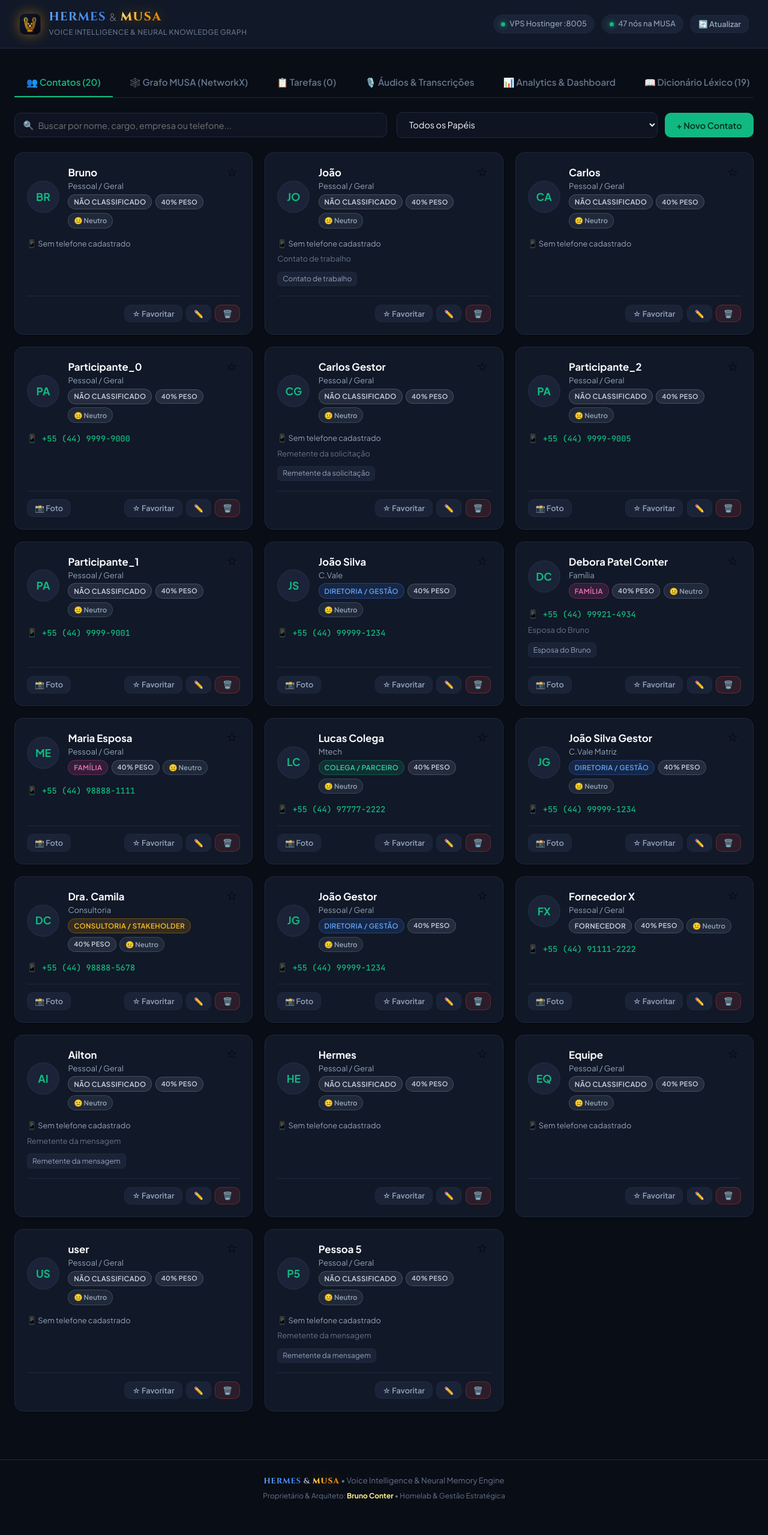
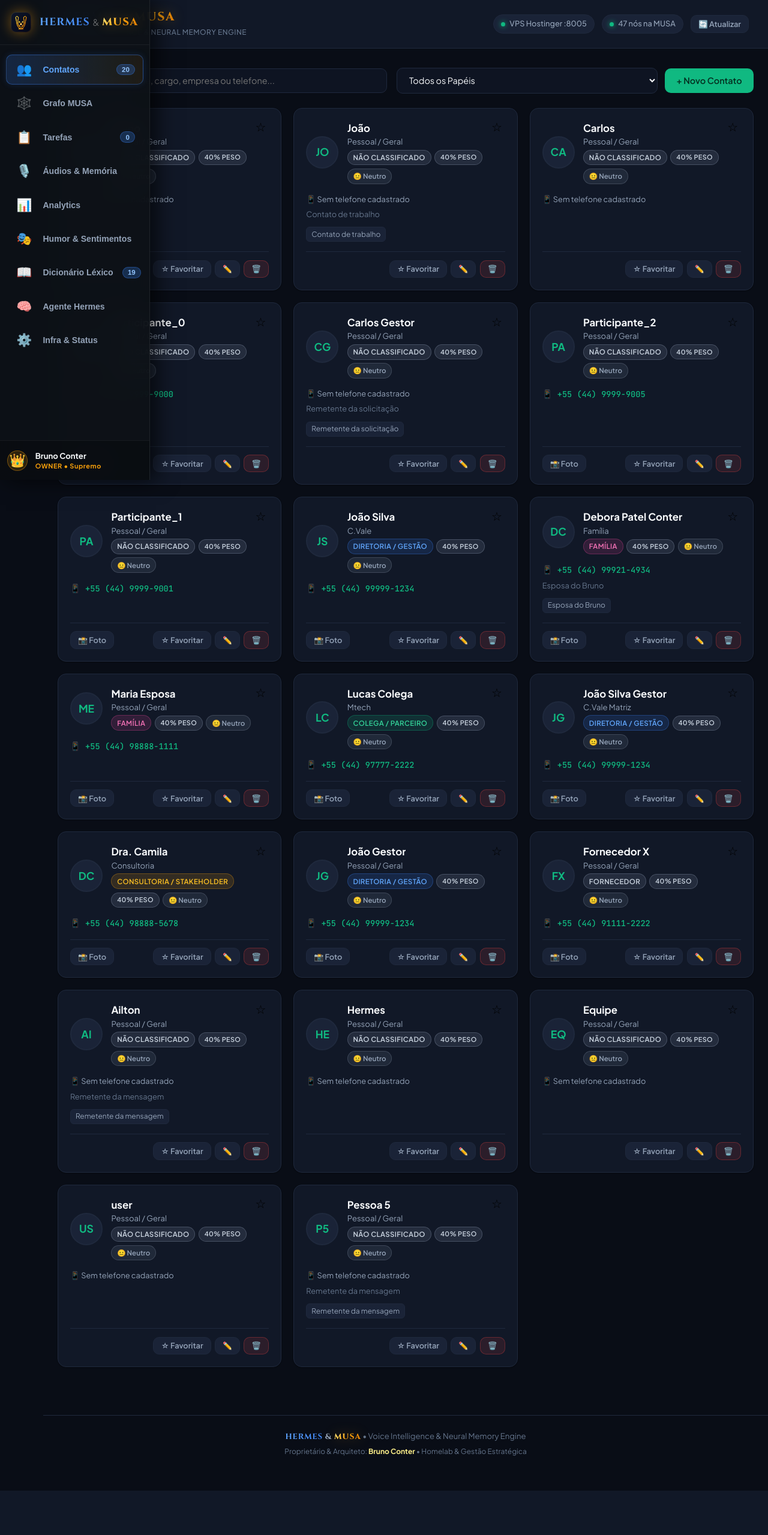
Before and after one commit to brunocorisco86/whisperzap, a FastAPI app: page / in a window 1280 px wide. Shown: the whole page at 60% size. After the commit the page ends 2485 px from the top, so only its background shows below. Run offline with FastAPI, Linux system fonts and the light colour scheme; data that the repository does not hold is empty; some libraries are stand-ins or nearby versions.

Commit message:
feat(ui): implementa sidebar retratil elegante com icones e expansao suave no hover

```diff
--- a/src/web/static/css/style.css
+++ b/src/web/static/css/style.css
@@ -49,9 +49,202 @@ body {
   line-height: 1.5;
   -webkit-font-smoothing: antialiased;
   min-height: 100vh;
-}
-
-/* Navbar */
+  padding-left: 72px;
+  transition: padding-left 0.2s ease;
+}
+
+/* ==========================================================================
+   ELEGANT EXPANDABLE SIDEBAR (HERMES & MUSA)
+   ========================================================================== */
+.app-sidebar {
+  position: fixed;
+  top: 0;
+  left: 0;
+  bottom: 0;
+  width: 72px;
+  background: rgba(13, 17, 23, 0.94);
+  backdrop-filter: blur(20px);
+  -webkit-backdrop-filter: blur(20px);
+  border-right: 1px solid rgba(255, 255, 255, 0.08);
+  box-shadow: 4px 0 24px rgba(0, 0, 0, 0.5);
+  z-index: 1000;
+  display: flex;
+  flex-direction: column;
+  transition: width 0.26s cubic-bezier(0.4, 0, 0.2, 1), box-shadow 0.26s ease;
+  overflow-x: hidden;
+  overflow-y: auto;
+}
+
+.app-sidebar:hover {
+  width: 250px;
+  box-shadow: 10px 0 35px rgba(0, 0, 0, 0.7);
+}
+
+.sidebar-header {
+  display: flex;
+  align-items: center;
+  gap: 0.85rem;
+  padding: 1.25rem 1.15rem;
+  border-bottom: 1px solid rgba(255, 255, 255, 0.06);
+  min-height: 70px;
+}
+
+.sidebar-logo {
+  width: 34px;
+  height: 34px;
+  min-width: 34px;
+  filter: drop-shadow(0 0 10px rgba(245, 158, 11, 0.45));
+}
+
+.sidebar-brand-text {
+  font-family: var(--font-display);
+  font-size: 1.1rem;
+  font-weight: 700;
+  white-space: nowrap;
+  opacity: 0;
+  transform: translateX(-10px);
+  transition: opacity 0.2s ease 0.04s, transform 0.2s ease 0.04s;
+  display: flex;
+  align-items: center;
+  gap: 0.3rem;
+}
+
+.app-sidebar:hover .sidebar-brand-text {
+  opacity: 1;
+  transform: translateX(0);
+}
+
+.sidebar-nav {
+  display: flex;
+  flex-direction: column;
+  gap: 0.4rem;
+  padding: 1rem 0.6rem;
+  flex: 1;
+}
+
+.sidebar-nav .tab-btn {
+  display: flex;
+  align-items: center;
+  gap: 0.95rem;
+  padding: 0.75rem 0.85rem;
+  border-radius: var(--radius-md);
+  color: var(--text-secondary);
+  border: 1px solid transparent;
+  background: transparent;
+  text-align: left;
+  cursor: pointer;
+  position: relative;
+  transition: all 0.18s ease;
+  width: 100%;
+  text-decoration: none;
+}
+
+.sidebar-nav .tab-btn:hover {
+  background: rgba(255, 255, 255, 0.06);
+  color: var(--text-primary);
+  border-color: rgba(255, 255, 255, 0.05);
+}
+
+.sidebar-nav .tab-btn.active {
+  background: linear-gradient(90deg, rgba(59, 130, 246, 0.2), rgba(245, 158, 11, 0.08));
+  border: 1px solid rgba(59, 130, 246, 0.4);
+  color: #60a5fa;
+  font-weight: 700;
+  box-shadow: 0 0 12px rgba(59, 130, 246, 0.15);
+}
+
+.tab-icon {
+  font-size: 1.3rem;
+  min-width: 32px;
+  text-align: center;
+  display: flex;
+  align-items: center;
+  justify-content: center;
+}
+
+.tab-label {
+  font-size: 0.88rem;
+  font-weight: 600;
+  white-space: nowrap;
+  opacity: 0;
+  transform: translateX(-10px);
+  transition: opacity 0.2s ease, transform 0.2s ease;
+  flex: 1;
+}
+
+.app-sidebar:hover .tab-label {
+  opacity: 1;
+  transform: translateX(0);
+}
+
+.tab-badge {
+  font-size: 0.72rem;
+  font-weight: 700;
+  padding: 0.15rem 0.5rem;
+  border-radius: var(--radius-full);
+  background: rgba(59, 130, 246, 0.25);
+  color: #93c5fd;
+  border: 1px solid rgba(59, 130, 246, 0.35);
+  opacity: 0;
+  transition: opacity 0.2s ease;
+}
+
+.app-sidebar:hover .tab-badge {
+  opacity: 1;
+}
+
+.sidebar-footer {
+  padding: 0.9rem 0.75rem;
+  border-top: 1px solid rgba(255, 255, 255, 0.06);
+  background: rgba(0, 0, 0, 0.25);
+}
+
+.sidebar-user {
+  display: flex;
+  align-items: center;
+  gap: 0.8rem;
+}
+
+.user-avatar-badge {
+  font-size: 1.35rem;
+  min-width: 34px;
+  height: 34px;
+  display: flex;
+  align-items: center;
+  justify-content: center;
+  background: rgba(245, 158, 11, 0.15);
+  border: 1px solid rgba(245, 158, 11, 0.4);
+  border-radius: var(--radius-full);
+}
+
+.sidebar-user-info {
+  display: flex;
+  flex-direction: column;
+  white-space: nowrap;
+  opacity: 0;
+  transform: translateX(-10px);
+  transition: opacity 0.2s ease, transform 0.2s ease;
+}
+
+.app-sidebar:hover .sidebar-user-info {
+  opacity: 1;
+  transform: translateX(0);
+}
+
+.sidebar-user-info .user-name {
+  font-size: 0.82rem;
+  font-weight: 700;
+  color: var(--text-primary);
+}
+
+.sidebar-user-info .user-role {
+  font-size: 0.68rem;
+  font-weight: 700;
+  color: #f59e0b;
+  letter-spacing: 0.05em;
+}
+
+/* Top Navbar */
 .navbar {
   display: flex;
   justify-content: space-between;
@@ -71,10 +264,6 @@ body {
   gap: 0.85rem;
 }
 
-.brand-icon {
-  font-size: 1.8rem;
-}
-
 .brand-title {
   font-family: var(--font-display);
   font-size: 1.25rem;
@@ -147,41 +336,9 @@ body {
 
 /* Container */
 .container {
-  max-width: 1280px;
+  max-width: 1320px;
   margin: 0 auto;
   padding: 2rem 1.5rem;
-}
-
-/* Tab Navigation */
-.tab-nav {
-  display: flex;
-  gap: 0.5rem;
-  border-bottom: 1px solid var(--border-subtle);
-  margin-bottom: 1.5rem;
-  overflow-x: auto;
-}
-
-.tab-btn {
-  background: none;
-  border: none;
-  color: var(--text-muted);
-  font-family: inherit;
-  font-size: 0.95rem;
-  font-weight: 600;
-  padding: 0.85rem 1.25rem;
-  cursor: pointer;
-  border-bottom: 2px solid transparent;
-  transition: all 0.15s ease;
-  white-space: nowrap;
-}
-
-.tab-btn:hover {
-  color: var(--text-primary);
-}
-
-.tab-btn.active {
-  color: var(--color-primary);
-  border-bottom-color: var(--color-primary);
 }
 
 /* Tab Content */
--- a/src/web/templates/index.html
+++ b/src/web/templates/index.html
@@ -16,17 +16,82 @@
 </head>
 <body>
 
+  <!-- Collapsible Icon Sidebar -->
+  <aside class="app-sidebar" id="app-sidebar">
+    <div class="sidebar-header">
+      <img src="/static/favicon.svg" alt="MUSA Icon" class="sidebar-logo">
+      <div class="sidebar-brand-text">
+        <span class="hermes-brand">HERMES</span>
+        <span class="ampersand">&</span>
+        <span class="musa-brand">MUSA</span>
+      </div>
+    </div>
+
+    <!-- Sidebar Navigation -->
+    <nav class="sidebar-nav">
+      <button class="tab-btn active" data-tab="tab-contacts" title="👥 Contatos Oficiais">
+        <span class="tab-icon">👥</span>
+        <span class="tab-label">Contatos</span>
+        <span class="tab-badge" id="count-contacts">0</span>
+      </button>
+      <button class="tab-btn" data-tab="tab-graph" title="🕸️ Grafo MUSA (NetworkX)">
+        <span class="tab-icon">🕸️</span>
+        <span class="tab-label">Grafo MUSA</span>
+      </button>
+      <button class="tab-btn" data-tab="tab-tasks" title="📋 Tarefas Operacionais">
+        <span class="tab-icon">📋</span>
+        <span class="tab-label">Tarefas</span>
+        <span class="tab-badge" id="count-tasks">0</span>
+      </button>
+      <button class="tab-btn" data-tab="tab-messages" title="🎙️ Áudios & Transcrições">
+        <span class="tab-icon">🎙️</span>
+        <span class="tab-label">Áudios & Memória</span>
+      </button>
+      <button class="tab-btn" data-tab="tab-analytics" title="📊 Analytics & Dashboard">
+        <span class="tab-icon">📊</span>
+        <span class="tab-label">Analytics</span>
+      </button>
+      <button class="tab-btn" data-tab="tab-sentiment" title="🎭 Sentimentos & Humor">
+        <span class="tab-icon">🎭</span>
+        <span class="tab-label">Humor & Sentimentos</span>
+      </button>
+      <button class="tab-btn" data-tab="tab-dictionary" title="📖 Dicionário Léxico">
+        <span class="tab-icon">📖</span>
+        <span class="tab-label">Dicionário Léxico</span>
+        <span class="tab-badge" id="count-dict">0</span>
+      </button>
+      <button class="tab-btn" data-tab="tab-query" title="🧠 Agente Hermes (Q&A)">
+        <span class="tab-icon">🧠</span>
+        <span class="tab-label">Agente Hermes</span>
+      </button>
+      <button class="tab-btn" data-tab="tab-infra" title="⚙️ Infra & Topologia">
+        <span class="tab-icon">⚙️</span>
+        <span class="tab-label">Infra & Status</span>
+      </button>
+    </nav>
+
+    <!-- Sidebar Footer / Owner Badge -->
+    <div class="sidebar-footer">
+      <div class="sidebar-user">
+        <span class="user-avatar-badge" title="Proprietário & Deus Supremo">👑</span>
+        <div class="sidebar-user-info">
+          <span class="user-name">Bruno Conter</span>
+          <span class="user-role">OWNER • Supremo</span>
+        </div>
+      </div>
+    </div>
+  </aside>
+
   <!-- Top Navbar -->
   <header class="navbar">
     <div class="nav-brand">
-      <img src="/static/favicon.svg" alt="MUSA Icon" class="brand-logo-img" style="width: 36px; height: 36px; filter: drop-shadow(0 0 10px rgba(245, 158, 11, 0.45));">
       <div class="brand-text">
         <h1 class="brand-title">
           <span class="hermes-brand">HERMES</span>
           <span class="ampersand">&</span>
           <span class="musa-brand">MUSA</span>
         </h1>
-        <span class="brand-subtitle">Voice Intelligence & Neural Knowledge Graph</span>
+        <span class="brand-subtitle">Voice Intelligence & Neural Memory Engine</span>
       </div>
     </div>
 
@@ -47,37 +112,6 @@
 
   <!-- Main Container -->
   <main class="container">
-
-    <!-- Tab Navigation -->
-    <nav class="tab-nav">
-      <button class="tab-btn active" data-tab="tab-contacts">
-        👥 Contatos (<span id="count-contacts">0</span>)
-      </button>
-      <button class="tab-btn" data-tab="tab-graph">
-        🕸️ Grafo MUSA (NetworkX)
-      </button>
-      <button class="tab-btn" data-tab="tab-tasks">
-        📋 Tarefas (<span id="count-tasks">0</span>)
-      </button>
-      <button class="tab-btn" data-tab="tab-messages">
-        🎙️ Áudios & Transcrições
-      </button>
-      <button class="tab-btn" data-tab="tab-analytics">
-        📊 Analytics & Dashboard
-      </button>
-      <button class="tab-btn" data-tab="tab-dictionary">
-        📖 Dicionário Léxico (<span id="count-dict">0</span>)
-      </button>
-      <button class="tab-btn" data-tab="tab-sentiment">
-        🌡️ Sentimentos & Humor
-      </button>
-      <button class="tab-btn" data-tab="tab-query">
-        🧠 Agente Hermes (Q&A)
-      </button>
-      <button class="tab-btn" data-tab="tab-infra">
-        ⚙️ Infra & Topologia
-      </button>
-    </nav>
 
     <!-- Tab 1: Contacts & Roles -->
     <section id="tab-contacts" class="tab-content active">
```
